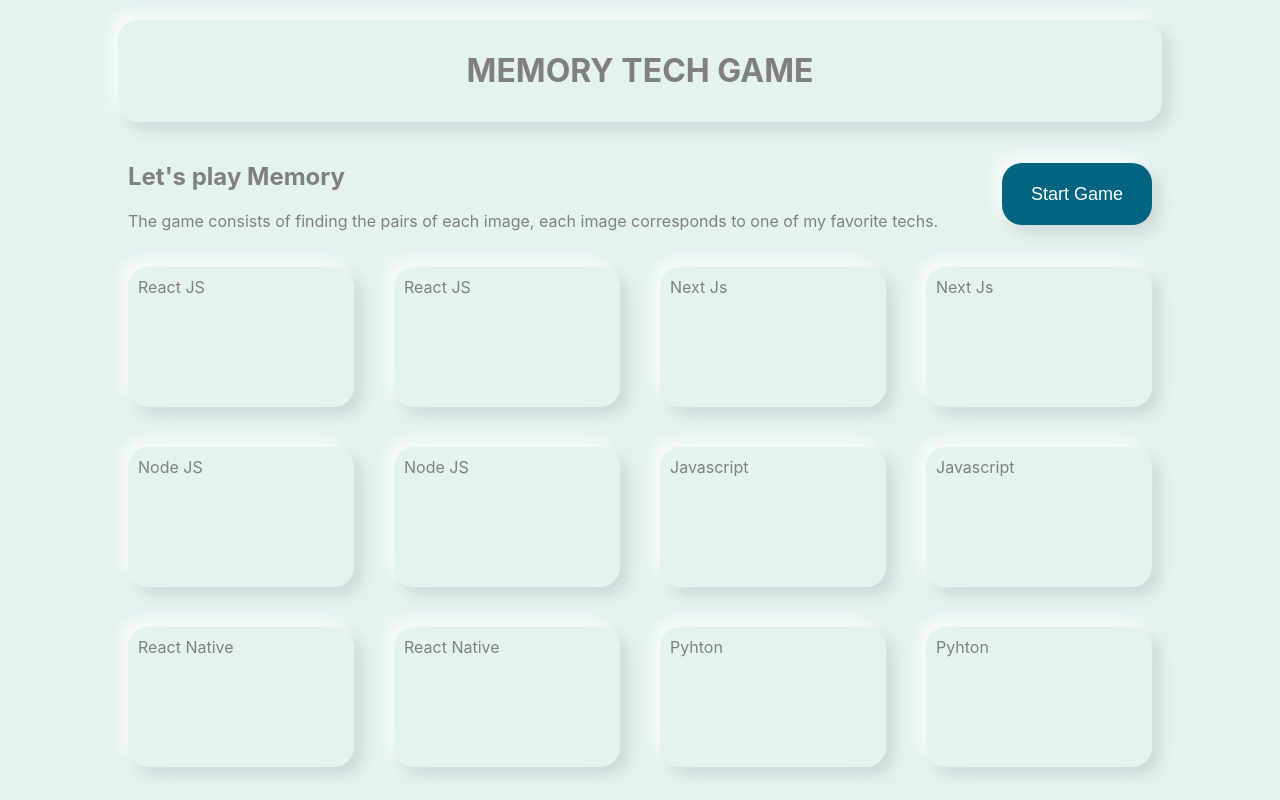
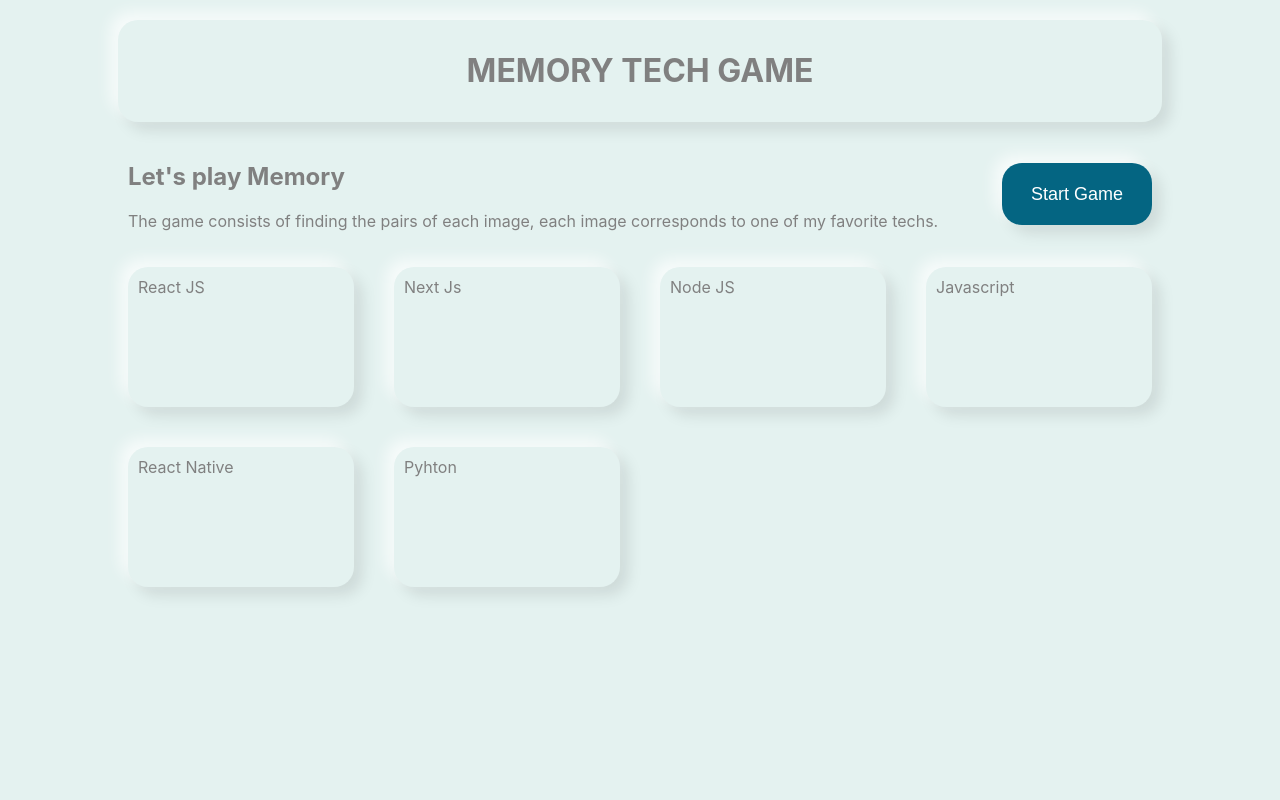
Before and after one commit to mrcMesen/Tech-Memory, a React (Create React App) app: page / in a window 1280 px wide. Shown: the top 800 px of the page. Built offline with nearby package versions, Linux system fonts and the light colour scheme.

Commit message:
Showing and hidding cards

```diff
--- a/src/pages/Game/index.tsx
+++ b/src/pages/Game/index.tsx
@@ -1,5 +1,5 @@
 import { useState, ReactElement } from 'react';
-import { useMemory } from '../../state/Memory';
+import { useMemory, ActionType } from '../../state/Memory';
 
 import { MemoryCard } from '../../components/MemoryCard';
 import { GameCounter } from '../../components/GameCounter';
@@ -7,10 +7,28 @@
 import './styles.css';
 
 import techsMocks from '../../app/mock-tech.json';
+import { Tech } from '../../app/types';
 
 export const Game = (): ReactElement => {
-  const [open, setOpen] = useState(false);
-  const { state } = useMemory();
+  const { state, dispatch } = useMemory();
+  const [message, setMessage] = useState<string>('');
+
+  const handleTryShowCard = (tech: Tech) => {
+    if (state.cardsShown.length < 2) {
+      dispatch({ type: ActionType.SHOW_CARD, payload: tech });
+    }
+    if (state.cardsShown.length === 1) {
+      if (state.cardsShown[0].name === tech.name) {
+        dispatch({ type: ActionType.UPDATE_GUESSED_TECHS, payload: tech });
+        setMessage('Bien hecho! Haz encontrado una pareja');
+      } else {
+        setMessage('Ohh! Lo siento sigue intentando');
+      }
+      setTimeout(() => {
+        dispatch({ type: ActionType.HIDE_CARDS });
+      }, 1000);
+    }
+  };
 
   return (
     <div className='Game-container'>
@@ -24,20 +42,18 @@
         </div>
         {state.startedGameAt ? <GameCounter /> : <StartGameButton />}
       </section>
+      <section>{message}</section>
       <section className='Game-cards'>
-        {techsMocks.map(tech => (
-          <>
-            <MemoryCard
-              opened={open}
-              onClick={() => setOpen(prev => !prev)}
-              tech={tech}
-            />
-            <MemoryCard
-              opened={open}
-              onClick={() => setOpen(prev => !prev)}
-              tech={tech}
-            />
-          </>
+        {techsMocks.map((tech, index) => (
+          <MemoryCard
+            key={index}
+            opened={
+              state.cardsShown.includes(tech) ||
+              state.guessedTech.includes(tech)
+            }
+            onClick={() => handleTryShowCard(tech)}
+            tech={tech}
+          />
         ))}
       </section>
     </div>
--- a/src/state/Memory/actions.ts
+++ b/src/state/Memory/actions.ts
@@ -4,8 +4,8 @@
 export type Action =
   | { type: ActionType.START_GAME }
   | { type: ActionType.FINISH_GAME }
-  | { type: ActionType.SHOW_CARD; payload: number }
-  | { type: ActionType.HIDE_CARD; payload: number }
+  | { type: ActionType.SHOW_CARD; payload: Tech }
+  | { type: ActionType.HIDE_CARDS }
   | {
       type: ActionType.UPDATE_GUESSED_TECHS;
       payload: Tech;
--- a/src/state/Memory/reducer.ts
+++ b/src/state/Memory/reducer.ts
@@ -9,10 +9,10 @@
       return { ...state, finishedGameAt: new Date() };
     case ActionType.SHOW_CARD:
       return { ...state, cardsShown: [...state.cardsShown, action.payload] };
-    case ActionType.HIDE_CARD:
+    case ActionType.HIDE_CARDS:
       return {
         ...state,
-        cardsShown: state.cardsShown.filter(item => item !== action.payload),
+        cardsShown: [],
       };
     case ActionType.UPDATE_GUESSED_TECHS:
       return {
--- a/src/state/Memory/types.ts
+++ b/src/state/Memory/types.ts
@@ -5,7 +5,7 @@
   START_GAME = 'START_GAME',
   FINISH_GAME = 'FINISH_GAME',
   SHOW_CARD = 'SHOW_CARD',
-  HIDE_CARD = 'HIDE_CARD',
+  HIDE_CARDS = 'HIDE_CARDS',
   UPDATE_GUESSED_TECHS = 'UPDATE_GUESSED_TECHS',
 }
 
@@ -15,5 +15,5 @@
   startedGameAt?: Date;
   finishedGameAt?: Date;
   guessedTech: Tech[];
-  cardsShown: number[];
+  cardsShown: Tech[];
 }
```
